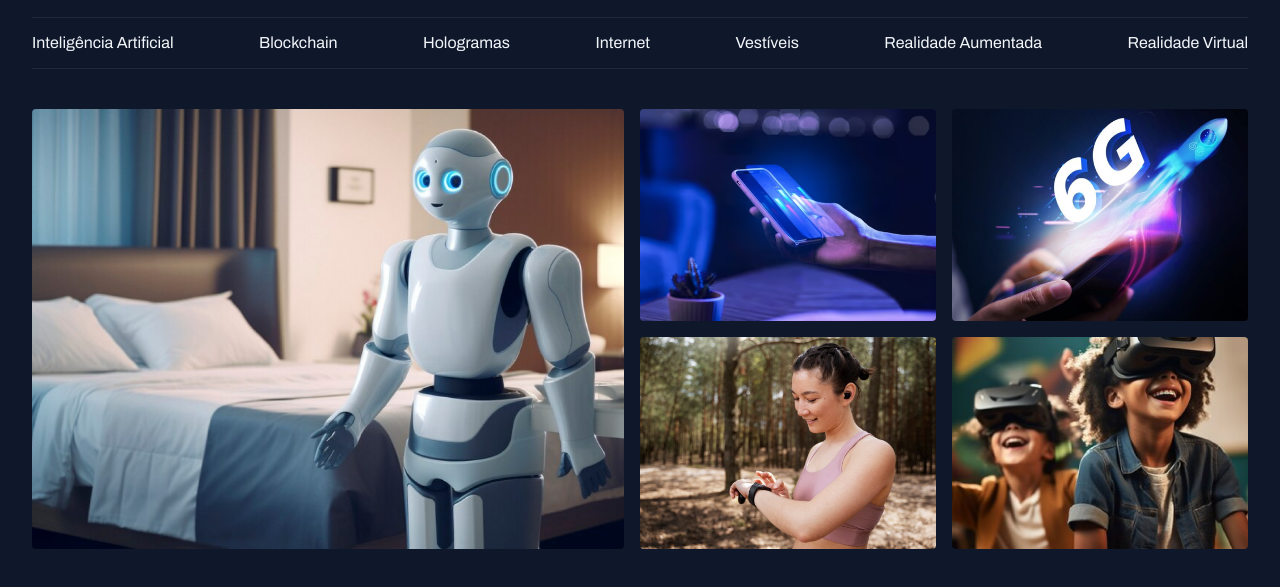
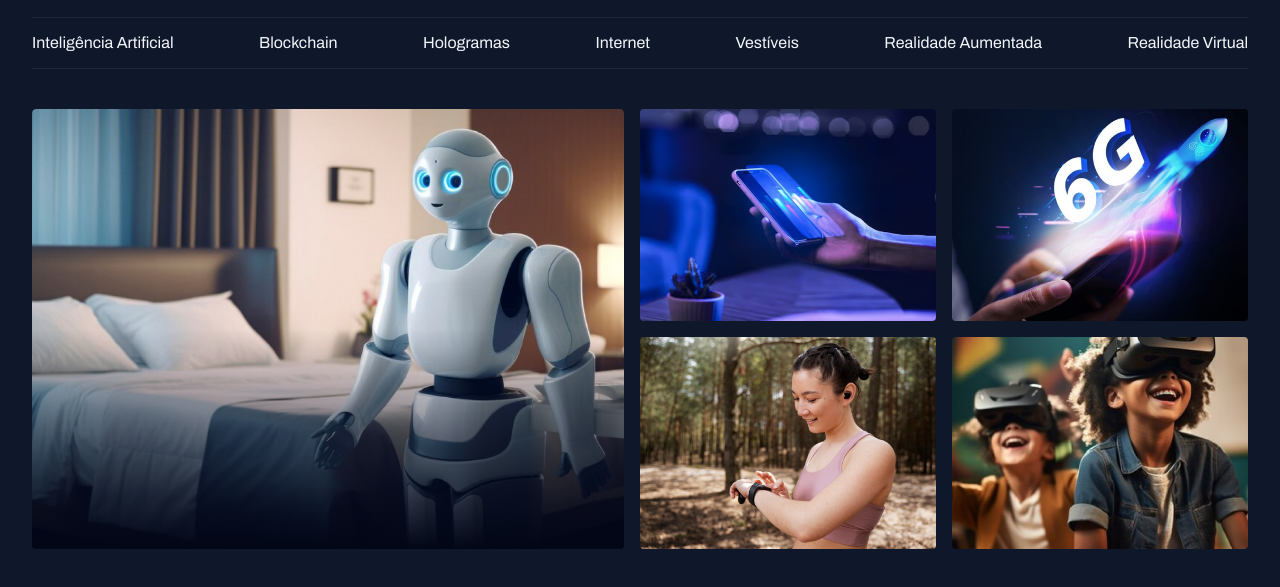
Before and after one commit to eduardasnz/TechNews, a plain HTML site: page index.html in a window 1280 px wide. Shown: the part 55-642 px from the top of the page. Drawn offline with Linux system fonts and the light colour scheme.

Commit message:
adding background at image

```diff
--- a/index.html
+++ b/index.html
@@ -39,7 +39,7 @@
 
   <main class="grid container">
     <section id="featured" class="grid grid-col gap-16">
-      <div>
+      <div class="card">
         <img src="assets/images/Image 01.png" alt="image robot">
       </div>
 
--- a/styles/sections.css
+++ b/styles/sections.css
@@ -4,4 +4,21 @@
     object-fit: cover;
     border-radius: 4px;
   }
+  .card {
+    border-radius: 4px;
+    overflow: hidden;
+    position: relative;
+
+    &::before{
+      content: "";
+      position: absolute;
+      inset: 0;
+      top: 50%;
+      background: linear-gradient(
+        180deg,
+        transparent 0%,
+        #020617 100%
+      );
+    }
+  }
 }
```
